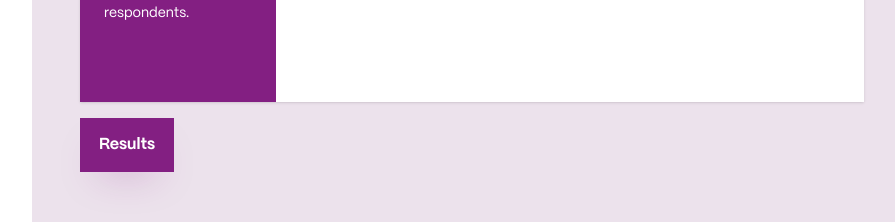
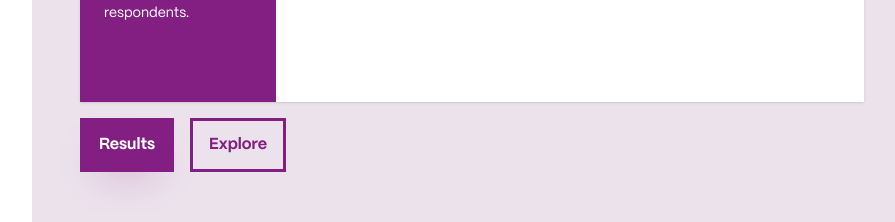
Before and after one commit to nitishspatkar/IREB-digital-sustainability-annual-survey-results-dashboard, a React (Vite) app: page /general-awareness in a window 1280 px wide. Shown: the part 1843-2065 px from the top of the page, without its empty margins (368-1263 px from the left). Built offline with nearby package versions, Linux system fonts and the light colour scheme.

Commit message:
feat: second analysis diagrams

```diff
--- a/src/data/graphDescriptions2025.json
+++ b/src/data/graphDescriptions2025.json
@@ -60,6 +60,10 @@
   "DiscussionFrequency": {
     "question": "How frequently do you encounter (e.g., coming across or taking part in) discussions about digital sustainability in your professional environment?",
     "description": "Shows the frequency of digital sustainability discussions among respondents."
+  },
+  "DiscussionFrequencyByRole": {
+    "question": "How frequently do you encounter (e.g., coming across or taking part in) discussions about digital sustainability in your professional environment?",
+    "description": "Shows the discussion frequency of digital sustainability discussions among respondents by role."
   },
   "DiscussionFrequencyDetails": {
     "title": "How often do you discuss digital sustainability in your professional environment?",
--- /dev/null
+++ b/src/pages/explore-graphs/DiscussionFrequencyByRole.tsx
@@ -0,0 +1,192 @@
+import { useMemo } from 'react';
+import type { Data, Layout } from 'plotly.js';
+import { useSurveyData } from '../../data/data-parsing-logic/SurveyContext.tsx';
+import useThemeColor from '../../hooks/useThemeColor.ts';
+import { useGraphDescription } from '../../hooks/useGraphDescription.ts';
+import { SurveyChart } from '../../components/GraphViews.tsx';
+
+const normalize = (value: string) => value.replace(/\s+/g, ' ').trim();
+
+// Vorlage aller möglichen Spalten.
+// Spalten ohne Daten werden später automatisch herausgefiltert.
+const FREQUENCY_TEMPLATE = ['daily', 'weekly', 'monthly', 'every few months', 'never', 'other'];
+
+// Hilfsfunktion für Labels mit Umbruch
+const formatLabel = (freq: string) => {
+  if (freq === 'every few months') return 'Every few<br>months';
+  return freq.charAt(0).toUpperCase() + freq.slice(1);
+};
+
+// Typ-Definition für Annotationen
+type Annotation = {
+  x: string;
+  y: string;
+  text: string;
+  showarrow: boolean;
+  font: {
+    family: string;
+    size: number;
+    color: string;
+  };
+};
+
+export const DiscussionFrequencyByRole = ({
+  onBack,
+  showBackButton = true,
+}: {
+  onBack: () => void;
+  showBackButton?: boolean;
+}) => {
+  const responses = useSurveyData();
+  const tickColor = useThemeColor('--color-ireb-grey-01');
+  const berryColor = useThemeColor('--color-ireb-berry');
+  const lightColor = '#F2F2F2';
+
+  const { roles, activeFrequencies, zValues, validResponses, maxZ } = useMemo(() => {
+    const roleStats = new Map<string, Map<string, number>>();
+    const roleTotals = new Map<string, number>();
+    const freqTotals = new Map<string, number>();
+
+    responses.forEach((r) => {
+      const role = normalize(r.raw.role ?? '');
+      let frequency = normalize(r.raw.discussionFrequency ?? '').toLowerCase();
+
+      if (!role || role.toLowerCase() === 'n/a' || !frequency || frequency === 'n/a') return;
+
+      // --- Mapping Logik ---
+      if (frequency.includes('every few months')) {
+        frequency = 'every few months';
+      } else if (frequency === 'monthly') {
+        frequency = 'monthly';
+      }
+
+      if (!FREQUENCY_TEMPLATE.includes(frequency) && frequency !== 'other') {
+        frequency = 'other';
+      }
+
+      // --- Zählen ---
+      if (!roleStats.has(role)) {
+        roleStats.set(role, new Map());
+        roleTotals.set(role, 0);
+      }
+      const freqs = roleStats.get(role)!;
+      freqs.set(frequency, (freqs.get(frequency) ?? 0) + 1);
+
+      roleTotals.set(role, (roleTotals.get(role) ?? 0) + 1);
+      freqTotals.set(frequency, (freqTotals.get(frequency) ?? 0) + 1);
+    });
+
+    // --- Sortieren & Filtern ---
+    const sortedRoles = Array.from(roleTotals.entries())
+      .sort((a, b) => a[1] - b[1])
+      .map(([role]) => role);
+
+    const activeFreqs = FREQUENCY_TEMPLATE.filter((f) => (freqTotals.get(f) ?? 0) > 0);
+
+    const z = sortedRoles.map((role) =>
+      activeFreqs.map((freq) => roleStats.get(role)?.get(freq) ?? 0)
+    );
+
+    const maxVal = Math.max(...z.flat());
+
+    return {
+      roles: sortedRoles,
+      activeFrequencies: activeFreqs,
+      zValues: z,
+      validResponses: Array.from(roleTotals.values()).reduce((a, b) => a + b, 0),
+      maxZ: maxVal,
+    };
+  }, [responses]);
+
+  const displayLabels = useMemo(() => activeFrequencies.map(formatLabel), [activeFrequencies]);
+
+  // FIX 1: Typisierung statt 'any'
+  const annotations = useMemo(() => {
+    const anns: Annotation[] = [];
+    zValues.forEach((row, yIndex) => {
+      row.forEach((val, xIndex) => {
+        if (val > 0) {
+          const isDarkBackground = val / maxZ > 0.4;
+          anns.push({
+            x: displayLabels[xIndex],
+            y: roles[yIndex],
+            text: val.toString(),
+            showarrow: false,
+            font: {
+              family: 'PP Mori, sans-serif',
+              size: 12,
+              color: isDarkBackground ? '#FFFFFF' : tickColor,
+            },
+          });
+        }
+      });
+    });
+    return anns;
+  }, [zValues, displayLabels, roles, maxZ, tickColor]);
+
+  const chartData = useMemo<Data[]>(
+    () => [
+      {
+        type: 'heatmap',
+        x: displayLabels,
+        y: roles,
+        z: zValues,
+        colorscale: [
+          [0, lightColor],
+          [1, berryColor],
+        ],
+        xgap: 2,
+        ygap: 2,
+        showscale: false,
+        // FIX 2: 'as unknown as string[]' umgeht TS-Fehler ohne 'any' zu nutzen
+        // Plotly erwartet string[], unterstützt zur Laufzeit aber string[][] für Heatmaps.
+        text: zValues.map((row) =>
+          row.map((v) => (v > 0 ? v.toString() : ''))
+        ) as unknown as string[],
+        hoverinfo: 'x+y+text' as const,
+        showlegend: false,
+      },
+    ],
+    [roles, displayLabels, zValues, berryColor, lightColor]
+  );
+
+  const layout = useMemo<Partial<Layout>>(
+    () => ({
+      margin: { t: 60, r: 20, b: 20, l: 220 },
+      paper_bgcolor: 'rgba(0,0,0,0)',
+      plot_bgcolor: 'rgba(0,0,0,0)',
+      annotations: annotations,
+      xaxis: {
+        tickfont: { family: 'PP Mori, sans-serif', size: 12, color: tickColor },
+        side: 'top',
+        tickangle: 0,
+      },
+      yaxis: {
+        tickfont: { family: 'PP Mori, sans-serif', size: 12, color: tickColor },
+        automargin: true,
+        ticks: 'outside',
+        ticklen: 10,
+        tickcolor: 'rgba(0,0,0,0)',
+      },
+    }),
+    [tickColor, annotations]
+  );
+
+  const responseRate = responses.length > 0 ? (validResponses / responses.length) * 100 : 0;
+  const { question, description } = useGraphDescription('DiscussionFrequencyByRole');
+
+  return (
+    <SurveyChart
+      question={question}
+      description={description}
+      numberOfResponses={validResponses}
+      responseRate={responseRate}
+      data={chartData}
+      layout={layout}
+      hasExploreData={false}
+      showBackButton={showBackButton}
+      showExploreTitle={true}
+      onBack={onBack}
+    />
+  );
+};
--- a/src/pages/general-awareness/graphs/DiscussionFrequency.tsx
+++ b/src/pages/general-awareness/graphs/DiscussionFrequency.tsx
@@ -6,6 +6,7 @@ import useThemeColor from '../../../hooks/useThemeColor';
 // Import der neuen generischen Views
 import { SurveyChart, SurveyExploreList } from '../../../components/GraphViews';
 import { useGraphDescription } from '../../../hooks/useGraphDescription';
+import { DiscussionFrequencyByRole } from '../../explore-graphs/DiscussionFrequencyByRole.tsx';
 
 type DiscussionFrequencyStat = {
   frequency: string;
@@ -67,7 +68,7 @@ export const DiscussionFrequency = ({
   onExplore: () => void;
   className?: string;
 }) => {
-  const { frequencyStats, otherFrequencyTexts, chartBarColor, tickColor, surveyResponses } =
+  const { frequencyStats, chartBarColor, tickColor, surveyResponses } =
     useDiscussionFrequencyData();
 
   // Stats Logic
@@ -147,14 +148,13 @@ export const DiscussionFrequency = ({
       responseRate={responseRate}
       data={chartData}
       layout={layout}
-      hasExploreData={otherFrequencyTexts.length > 0}
+      hasExploreData={true}
       onExplore={onExplore}
     />
   );
 };
 
-// --- COMPONENT 2: Detail List (Explore Page) ---
-export const DiscussionFrequencyDetails = ({ onBack }: { onBack: () => void }) => {
+export const DiscussionFrequencyOther = ({ onBack }: { onBack: () => void }) => {
   const { frequencyStats, otherFrequencyTexts } = useDiscussionFrequencyData();
 
   const { title, question, description } = useGraphDescription('DiscussionFrequencyDetails');
@@ -169,6 +169,10 @@ export const DiscussionFrequencyDetails = ({ onBack }: { onBack: () => void }) =
   const otherResponseRate =
     numberOfResponsesOtherAll > 0 ? (numberOfResponsesOther / numberOfResponsesOtherAll) * 100 : 0;
 
+  if (otherFrequencyTexts.length === 0) {
+    return null;
+  }
+
   return (
     <SurveyExploreList
       title={title}
@@ -182,4 +186,11 @@ export const DiscussionFrequencyDetails = ({ onBack }: { onBack: () => void }) =
   );
 };
 
-export default DiscussionFrequency;
+export const DiscussionFrequencyDetails = ({ onBack }: { onBack: () => void }) => {
+  return (
+    <div className="space-y-12">
+      <DiscussionFrequencyOther onBack={onBack} />
+      <DiscussionFrequencyByRole onBack={onBack} />
+    </div>
+  );
+};
```
